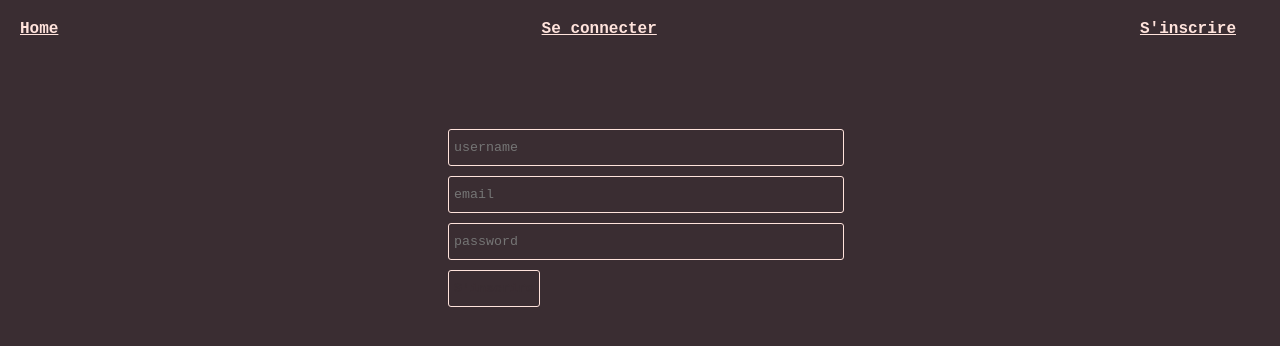
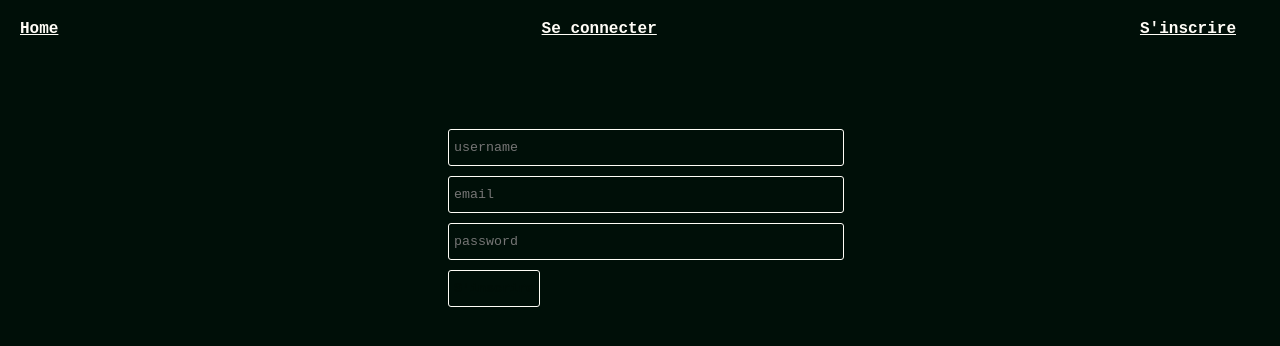
Before and after one commit to NoahAncolie/React-Post-App, a React (Create React App) app: page /register in a window 1280 px wide. Shown: the top 346 px of the page. Built offline with nearby package versions, Linux system fonts and the light colour scheme; a web font is replaced by a local one.

Commit message:
Le joli front

```diff
--- a/src/styles/main.scss
+++ b/src/styles/main.scss
@@ -1,9 +1,18 @@
+$main: #000F08;
+$second : #F46197;
+$second-lighter: #F8A0C0;
+$second-darker: #EE1B69;
+$second-transparent: #f46197c4;
+$third: #FFFDF7;
+
+/* #3a2d32 #ffe3dc #d30c7b */
+
 * {
   padding: 0;
   margin: 0;
-  background-color: #3a2d32;
-  color: #ffe3dc;
-  border-color: #ffe3dc !important;
+  background-color: $main;
+  color: $third;
+  border-color: $third !important;
   font-family: 'Spline Sans Mono', monospace;
 }
 
@@ -26,7 +35,7 @@
 }
 
 .form-input:focus {
-  outline: 2px solid #d30c7b;
+  outline: 2px solid $second;
 }
 
 .submit-btn {
@@ -35,15 +44,15 @@
   border: 1px solid;
   transition: 0.25s ease-in-out;
   font-weight: 600;
-  color: #3a2d32;
+  color: $main;
 }
 
 .submit-btn:hover {
   width: fit-content;
   border-radius: 3px;
   border: 1px solid;
-  background-color: #ffe3dc;
-  color: #ffe3dc;
+  background-color: $third;
+  color: $third;
 }
 
 textarea {
@@ -57,7 +66,7 @@ nav {
   padding: 20px;
   display: flex;
   justify-content: space-between;
-  background-color: #3a2d32;
+  background-color: $main;
 }
 
 a:link,
@@ -68,11 +77,13 @@ a:visited {
 
 a:hover,
 a:active {
-  text-decoration-color: #d30c7b;
+  text-decoration-color: $second;
+  text-decoration-thickness: 2px;
+  text-underline-offset: 2px;
 }
 
 .post {
-  border: 1px solid #ffe3dc;
+  border: 1px solid $third;
   border-radius: 3px;
   width: 30vw;
   padding: 20px;
@@ -85,7 +96,7 @@ a:active {
 }
 
 .post-name:hover {
-  color: #d30c7b;
+  color: $second;
 }
 
 .front-body {
@@ -105,13 +116,13 @@ button {
 
 .heart-on {
   text-decoration: underline;
-  color: #d30c7b;
+  color: $second;
   height: 16px;
 }
 
 .heart-off {
   text-decoration: underline;
-  color: #ffe3dc;
+  color: $third;
   height: 16px;
 }
 
@@ -128,4 +139,7 @@ button {
 
 .like-link:hover, .like-link:active {
     text-underline-offset: 1px;
+    text-decoration-thickness: 1px;
+    color: $second-transparent;
+    text-decoration-color: $second-transparent;
 }
```
